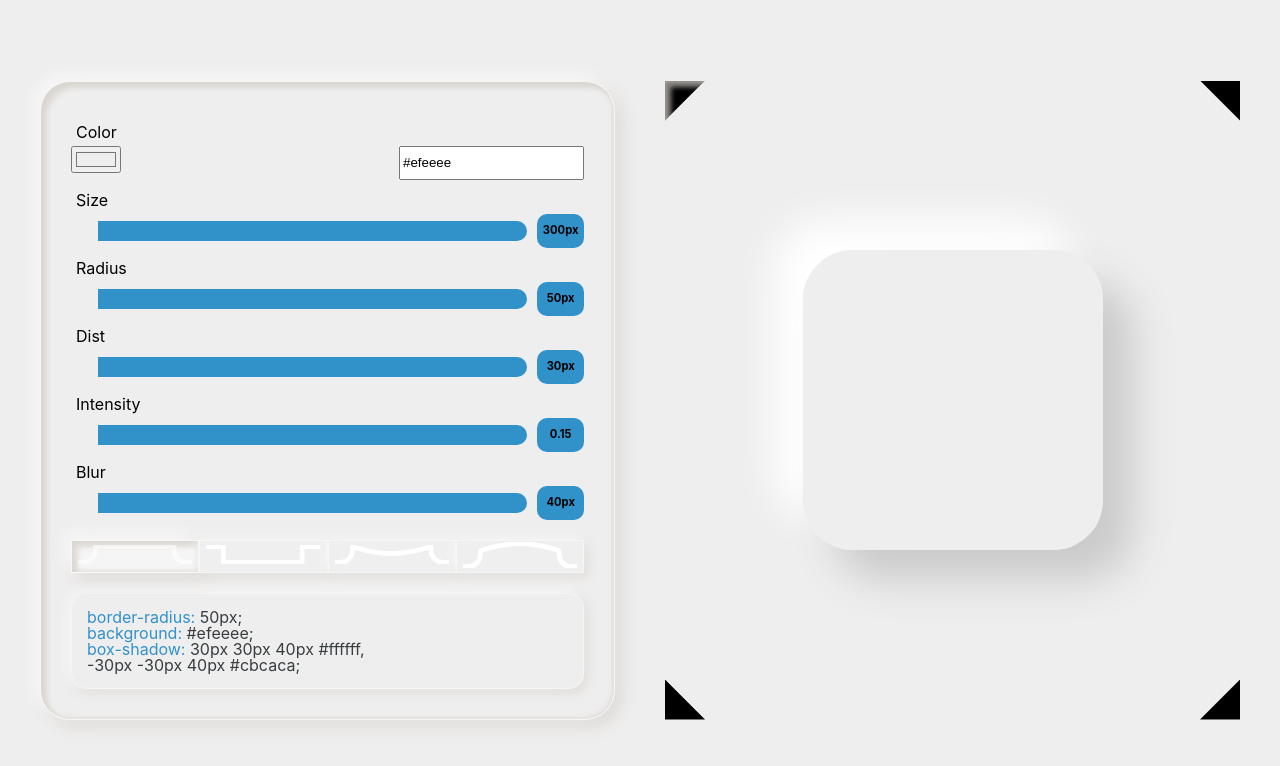
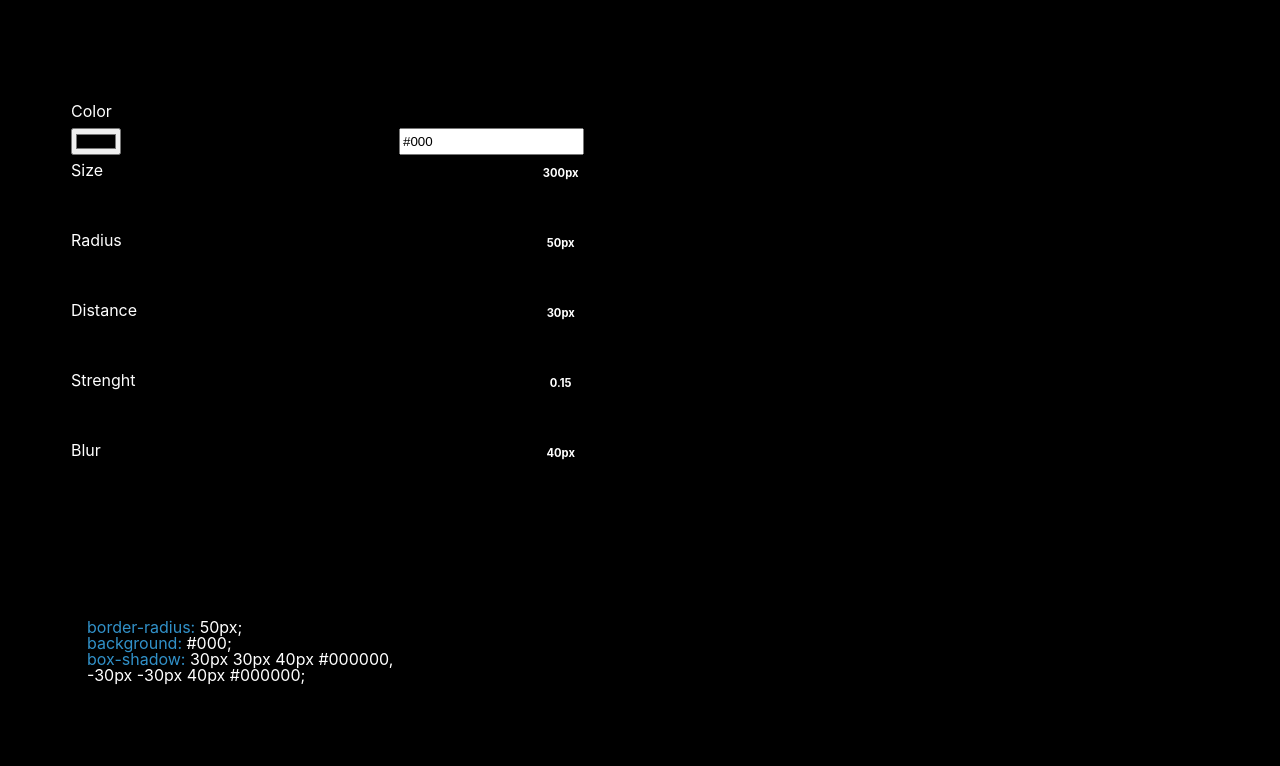
Before and after one commit to Rawallon/Neumorphic-CSS-Generator, a React (Create React App) app: page / in a window 1280 px wide. Shown: the top 766 px of the page. Built offline with nearby package versions, Linux system fonts and the light colour scheme.

Commit message:
UI Changes

```diff
--- a/package.json
+++ b/package.json
@@ -1,5 +1,6 @@
 {
-  "name": "react-neumo",
+  "name": "neumorphic-css-generator",
+  "description": "An app that helps you generates CSS to create UI in the Neumorphic/Neomorphic style.",
   "version": "0.1.0",
   "private": true,
   "dependencies": {
--- a/public/index.html
+++ b/public/index.html
@@ -7,14 +7,14 @@
     <meta name="theme-color" content="#000000" />
     <meta
       name="description"
-      content="Web site created using create-react-app"
+      content="An app that generates CSS code to help you with create UI in the trending new Neumorphic/Neomorphic style."
     />
     <link rel="apple-touch-icon" href="%PUBLIC_URL%/logo192.png" />
     <link rel="manifest" href="%PUBLIC_URL%/manifest.json" />
-    <title>React App</title>
+    <title>Neumorphic CSS Generator</title>
   </head>
   <body>
-    <noscript>You need to enable JavaScript to run this app.</noscript>
+    <noscript>Hey, We need you to enable JavaScript to use this site.</noscript>
     <div id="root"></div>
   </body>
 </html>
--- a/src/App.css
+++ b/src/App.css
@@ -14,11 +14,21 @@
   --positionXOpposite:-20px;
   --positionYOpposite:-20px;
 } */
-*{
+* {
   box-sizing: border-box;
 }
-button{outline: none; cursor: pointer;}
-body{
+
+button {
+  outline: none;
+  cursor: pointer;
+}
+
+label {
+  color: var(--intensityBaa);
+
+}
+
+body {
   height: 100vh;
   width: 100vw;
   background: var(--background);
@@ -27,19 +37,19 @@ body{
   justify-content: center;
 }
 
-.conf{
+.conf {
   display: flex;
   flex-direction: column;
   padding: 30px 30px;
   border-radius: 30px;
   text-align: left;
   position: relative;
-  border: 1px rgba(255, 255, 255, 0.5) solid;
-  box-shadow: inset -1px -1px 5px rgba(209, 205, 199, 0.66),
-  inset 6px 6px 5px rgba(209, 205, 199, 0.66),
-    -6px -6px 16px rgba(255, 255, 255, 0.66),
-    6px 6px 16px rgba(209, 205, 199, 0.66);
+  border: 1px var(--intensityB) solid;
+  transition: box-shadow .3s;
+  box-shadow: var(--positionX) var(--positionY) var(--blur) var(--intensityD),
+    var(--positionXOpposite) var(--positionYOpposite) var(--blur) var(--intensityL);
 }
+
 .App {
   width: 1200px;
   display: grid;
@@ -49,169 +59,190 @@ body{
   justify-content: center;
   text-align: center;
 }
-.row{
+
+.row {
+  position: relative;
   display: grid;
   grid-template-rows: 1fr 1fr;
   grid-template-columns: 10fr 1fr;
   justify-content: center;
 }
-label{ display: block; margin: 10px 5px; text-transform: capitalize; line-height: 0.5em;margin-top: 1em; }
 
-.code span{  color: #3191c9; }
-.code{
+
+.code span {
+  color: #3191c9;
+}
+
+.code {
   border-radius: 15px;
   padding: 15px 15px;
   margin-top: 20px;
-  color: #383D40;
+  color: var(--intensityBaa);
   line-height: 1em;
 }
-.neu{
-  border: 1px rgba(255, 255, 255, 0.4) solid;
-  box-shadow: -3px -3px 11px rgba(255, 255, 255, 0.66),
-  3px 3px 11px rgba(209, 205, 199, 0.66);
+
+.neu {
+  transition: box-shadow .3s;
+  border: 1px var(--intensityS) solid;
+  box-shadow: var(--positionX) var(--positionY) var(--blur) var(--intensityD),
+    var(--positionXOpposite) var(--positionYOpposite) var(--blur) var(--intensityL);
 }
 
-.preview{
+.preview {
   position: relative;
   display: flex;
   align-items: center;
   justify-content: center;
 }
 
-.stat{
+
+
+.shape-switch button:active {
+  background: var(--intensityB);
+  box-shadow: inset var(--positionX) var(--positionY) var(--blur) var(--intensityD),
+    inset var(--positionXOpposite) var(--positionYOpposite) var(--blur) var(--intensityL), 0 0 0 transparent, 0 0 0 transparent;
+}
+
+.shape-switch button {
+  border: 0;
+  border-radius: 5px;
+  background: transparent;
+  margin: 20px 10px;
+  width: 50%;
+  transition: all .3s;
+  box-shadow: inset 0 0 0 transparent, inset 0 0 0 transparent, 12px 12px 24px 0 var(--intensityD),
+    -12px -12px 24px 0 var(--intensityL);
+}
+
+button>svg {
+  filter: brightness(150%);
+  stroke: var(--intensityD);
+  padding: 10px 20px;
+  width: 100%;
+}
+
+.shape-switch {
+  grid-column: 1/3;
+  grid-row: 1/3;
+  display: flex;
+}
+
+.shape-switch>svg {
+  width: 100%;
+  height: auto;
+}
+
+.shape-switch>.active {
+  box-shadow: inset var(--positionX) var(--positionY) var(--blur) var(--intensityD),
+    inset var(--positionXOpposite) var(--positionYOpposite) var(--blur) var(--intensityL);
+  background: var(--intensityB);
+  z-index: -2;
+}
+
+.active>svg {
+  filter: brightness(120%);
+}
+
+.activeA {
+  transform: scale(1.1);
+  opacity: .5;
+  border: 2px solid red;
+}
+
+/* slider  */
+/* please gawd help meeew */
+.stat {
+  color: var(--intensityBaa);
   text-align: center;
   width: 100%;
   display: grid;
   align-content: center;
   font-weight: 700;
-  font-size: .7em;
-  line-height: 1em;
-  border-radius: 10px;
-  grid-row: 2;
-  background: #3191c9;
+  font-size: 0.7em;
 }
 
-input[type=range]:hover label,input[type=range]:hover + label,input[type=range]:hover > label {
-  color: red;
+.lbl {
+  margin-top: 5px;
+  z-index: 1;
+  text-transform: capitalize;
 }
 
-.shape-switch button { margin-top: 20px; width: 50%; }
-.shape-switch{
+input[type="range"] {
+  box-shadow: 6px 6px 10px var(--intensityD),
+    -6px -6px 10px var(--intensityL);
+  overflow: hidden;
+  z-index: 3;
+  border-radius: 100px;
+  background: transparent;
+  position: relative;
+  grid-row: 2;
   grid-column: 1/3;
-  grid-row: 1/3;
-  display: flex;
+  height: 31px;
+  -webkit-appearance: none;
+  width: 100%;
 }
-.shape-switch > svg{
-  width: 100%;
-height: auto;
-}
-.active > svg { stroke-opacity: .6;}
-.active{
-  background: rgba(255, 255, 255, 0.4);
-  transition: all .2s;
-  outline: none;
-  border: 1px rgba(255, 255, 255, 0.4) solid;
-  box-shadow: inset -1px -1px 5px rgba(209, 205, 199, 0.66),
-  inset 6px 6px 5px rgba(209, 205, 199, 0.66),
-    -6px -6px 16px rgba(255, 255, 255, 0.66),
-    6px 6px 16px rgba(209, 205, 199, 0.66);
-}
-/* slider  */
-/* please gawd help meeew */
-input[type=range].slider {
-  grid-row: 2;
 
-  border-radius: 20px;
-  margin: 0px 10px;
-  background-color: transparent;
-  -webkit-appearance: none;
-}
-input[type=range].slider:focus {
+input[type="range"]:focus {
   outline: none;
 }
-input[type=range].slider::-webkit-slider-runnable-track {
-  border-radius: 10px;
-  background: #3191c9;
-  border: 0;
+
+input[type="range"]::-webkit-slider-runnable-track {
   width: 100%;
-  height: 20px;
-  cursor: pointer;
+  height: 100%;
+  box-shadow: inset 6px 6px 10pxvar(--intensityD),
+    inset -6px -6px 10pxvar(--intensityL);
 }
-input[type=range].slider::-webkit-slider-thumb {
-  overflow: hidden;
-  border-top: var(--background) 2px solid;
-  margin-top: 0px;
-  width: 17px;
-  height: 20px;
-  background: var(--background);
-  border: 0;
+
+input[type="range"]::-webkit-slider-thumb {
+  border-radius: 50%;
+  height: 100%;
+  width: 25px;
   cursor: pointer;
   -webkit-appearance: none;
+  border: 1px solid var(--intensityS);
+  background: var(--intensityS);
+  box-shadow: -255px 0px 0px 240px var(--intensityS);
 }
-input[type=range].slider:focus::-webkit-slider-runnable-track {
-  background: #3191c9;
-}
-input[type=range].slider::-moz-range-track {
-  border-radius: 15px;
-  background: #3191c9;
-  border: 0;
+
+input[type="range"]::-moz-range-track {
   width: 100%;
   height: 100%;
-  cursor: pointer;
+  box-shadow: inset 6px 6px 10pxvar(--intensityD),
+    inset -6px -6px 10pxvar(--intensityL);
 }
-input[type=range].slider::-moz-range-thumb {
-  overflow: hidden;
-  border-top: var(--background) 2px solid;
-  border-radius: 0;
-  margin-top: 0px;
-  width: 17px;
-  height: 20px;
-  background: var(--background);
-  border: 0;
+
+input[type="range"]::-moz-range-thumb {
+  border-radius: 50%;
+  height: 100%;
+  width: 25px;
   cursor: pointer;
   -webkit-appearance: none;
+  border: 1px solid var(--intensityS);
+  background: var(--intensityS);
+  box-shadow: -255px 0px 0px 240px var(--intensityS);
 }
-input[type=range].slider::-ms-track {
-  background: #3191c9;
-  border-color: transparent;
-  border-width: 0px 0;
-  color: transparent;
+
+input[type="range"]::-ms-track {
   width: 100%;
-  height: 32px;
-  cursor: pointer;
+  height: 100%;
+  box-shadow: inset 6px 6px 10pxvar(--intensityD),
+    inset -6px -6px 10pxvar(--intensityL);
 }
-input[type=range].slider::-ms-fill-lower {
-  background: #3191c9;
-  border: 0;
-}
-input[type=range].slider::-ms-fill-upper {
-  background: #3191c9;
-  border: 0;
-}
-input[type=range].slider::-ms-thumb {
-  overflow: hidden;
-  border-top: var(--background) 2px solid;
-  border-radius: 0;
-  margin-top: 0px;
-  width: 17px;
-  height: 20px;
-  background: var(--background);
-  border: 0;
+input[type="range"]::-ms-thumb {
+  border-radius: 50%;
+  height: 100%;
+  width: 25px;
   cursor: pointer;
   -webkit-appearance: none;
+  border: 1px solid var(--intensityS);
+  background: var(--intensityS);
+  box-shadow: -255px 0px 0px 240px var(--intensityS);
 }
-input[type=range].slider:focus::-ms-fill-lower {
-  background: #3191c9;
+
+input[type="range"]:focus::-ms-fill-lower {
+  background: #5c5ff8;
 }
-input[type=range].slider:focus::-ms-fill-upper {
-  background: #3191c9;
+
+input[type="range"]:focus::-ms-fill-upper {
+  background: #5c5ff8;
 }
-/*TODO: Use one of the selectors from https://stackoverflow.com/a/20541859/7077589 and figure out
-how to remove the vertical space around the range input in IE*/
-@supports (-ms-ime-align:auto) {
-  /* Pre-Chromium Edge only styles, selector taken from hhttps://stackoverflow.com/a/32202953/7077589 */
-  input[type=range].slider {
-    margin: 0;
-    /*Edge starts the margin from the thumb, not the track as other browsers do*/
-  }
-}
--- a/src/App.tsx
+++ b/src/App.tsx
@@ -25,7 +25,7 @@ function App() {
   const [dist, setDist] = useState(20);
   const [intensity, setIntensity] = useState(0.15);
   const [blur, setBlur] = useState(60);
-  const [background, setBackground] = useState("#efeeee");
+  const [background, setBackground] = useState("#000");
   const [bgInput, setBgInput] = useState(background);
   const [shape, setShape] = useState(0);
   const [angle, setAngle] = useState(0);
@@ -85,8 +85,23 @@ function App() {
       "--intensityD",
       createShades(background, intensity * -1)
     );
+    document.documentElement.style.setProperty(
+      "--intensityS",
+      createShades(background, (intensity - 0.7)  * -1)
+    );
+    document.documentElement.style.setProperty(
+      "--intensityB",
+      createShades(background, intensity - 0.15 )
+    );
+    if(background.toString().charAt(1) == "1" || background.toString().charAt(1) == "0" )
+    document.documentElement.style.setProperty("--intensityBaa", "#fff");
+    else if(background.toString().charAt(1) == "f" || background.toString().charAt(1) == "e"  || background.toString().charAt(1) == "d"  || background.toString().charAt(1) == "b" )
+    document.documentElement.style.setProperty("--intensityBaa", "#000");
+    else
+    document.documentElement.style.setProperty("--intensityBaa", createShades(background, 0.7));
 
   }, [background, dist, intensity, blur, shape]);
+
 
 
   useEffect(() => {
--- a/src/component/Configurator.tsx
+++ b/src/component/Configurator.tsx
@@ -51,6 +51,7 @@ export const Configurator: React.FC<Props> = ({
     if (nSize >= 5 && nSize <= 50) setDist(nSize);
   }, [size, setDist]);
 
+
   return (
     <div className="conf">
       <div className="row">
@@ -61,7 +62,7 @@ export const Configurator: React.FC<Props> = ({
           id="head"
           name="head"
           value={bg}
-          onChange={(e) => setBg(e.target.value)}
+          onChange={(e) => {setBg(e.target.value); setBgInput(e.target.value);}}
         ></input>
         <input
           type="text"
@@ -72,7 +73,7 @@ export const Configurator: React.FC<Props> = ({
         ></input>
       </div>
       <div className="row">
-        <label htmlFor="size">size</label>
+        <label className="lbl" htmlFor="size">size</label>
         <input
           className="slider "
           id="size"
@@ -85,7 +86,7 @@ export const Configurator: React.FC<Props> = ({
         <span className="stat">{size}px</span>
       </div>
       <div className="row">
-        <label htmlFor="radius">radius</label>
+        <label className="lbl" htmlFor="radius">radius</label>
         <input
           className="slider "
           id="radius"
@@ -98,7 +99,7 @@ export const Configurator: React.FC<Props> = ({
         <span className="stat">{radius}px</span>
       </div>
       <div className="row">
-        <label htmlFor="dist">dist</label>
+        <label className="lbl" htmlFor="dist">distance</label>
         <input
           className="slider "
           id="dist"
@@ -112,7 +113,7 @@ export const Configurator: React.FC<Props> = ({
       </div>
 
       <div className="row">
-        <label htmlFor="dist">intensity</label>
+        <label className="lbl" htmlFor="dist">strenght</label>
         <input
           className="slider "
           id="dist"
@@ -127,7 +128,7 @@ export const Configurator: React.FC<Props> = ({
       </div>
 
       <div className="row">
-        <label htmlFor="dist">blur</label>
+        <label className="lbl" htmlFor="dist">blur</label>
         <input
           className="slider "
           id="dist"
@@ -142,7 +143,7 @@ export const Configurator: React.FC<Props> = ({
 
       <div className="row">
         <div className="shape-switch">
-          <button className={shape === 0 ? "active" : "neu"} onClick={() => setShape(0)} data-shape="0" name="flat" title="Flat">
+          <button className={shape === 0? "active" : ""} onClick={() => setShape(0)} data-shape="0" name="flat" title="Flat">
             <svg
               viewBox="0 0 145 24"
               fill="none"
@@ -156,7 +157,7 @@ export const Configurator: React.FC<Props> = ({
               ></path>
             </svg>
           </button>
-          <button className={shape === 1 ? "active" : "neu"} onClick={() => setShape(1)} data-shape="1" name="pressed" title="Pressed">
+          <button className={shape === 1? "active" : ""} onClick={() => setShape(1)} data-shape="1" name="pressed" title="Pressed">
             <svg
               viewBox="0 0 145 24"
               fill="none"
@@ -171,7 +172,7 @@ export const Configurator: React.FC<Props> = ({
             </svg>
           </button>
 
-          <button className={shape === 2 ? "active" : "neu"} onClick={() => setShape(2)} data-shape="2" name="concave" title="Concave">
+          <button className={shape === 2? "active" : ""} onClick={() => setShape(2)} data-shape="2" name="concave" title="Concave">
             <svg
               viewBox="0 0 145 24"
 
@@ -186,7 +187,7 @@ export const Configurator: React.FC<Props> = ({
               ></path>
             </svg>
           </button>
-          <button className={shape === 3 ? "active" : "neu"} onClick={() => setShape(3)} data-shape="3" name="convex" title="Convex">
+          <button className={shape === 3? "active" : ""} onClick={() => setShape(3)} data-shape="3" name="convex" title="Convex">
             <svg
               viewBox="0 0 145 33"
               fill="none"
--- a/src/component/Preview.css
+++ b/src/component/Preview.css
@@ -1,4 +1,5 @@
 .box {
+  transition: box-shadow .3s;
   border-radius: var(--radius);
   background: linear-gradient(
     var(--angle),
@@ -21,7 +22,7 @@
 
 .preview button{
   border: 0;
-  background: #000;
+  background: var(--intensityS);
   width: 40px;
   height: 40px;
   transition: all .2s;
--- a/src/component/Preview.tsx
+++ b/src/component/Preview.tsx
@@ -25,10 +25,10 @@ export const Preview: React.FC<props> = ({
   }, [size, radius]);
   return (
     <div className="preview">
-      <button className={`leftU${angle === 0 ? " active" : ""}`} onClick={() => setAngle(0)}></button>
-      <button className={`rightU${angle === 1 ? " active" : ""}`} onClick={() => setAngle(1)}></button>
-      <button className={`rightD${angle === 2 ? " active" : ""}`} onClick={() => setAngle(2)}></button>
-      <button className={`leftD${angle === 3 ? " active" : ""}`} onClick={() => setAngle(3)}></button>
+      <button className={`leftU${angle === 0 ? " activeA" : ""}`} onClick={() => setAngle(0)}></button>
+      <button className={`rightU${angle === 1 ? " activeA" : ""}`} onClick={() => setAngle(1)}></button>
+      <button className={`rightD${angle === 2 ? " activeA" : ""}`} onClick={() => setAngle(2)}></button>
+      <button className={`leftD${angle === 3 ? " activeA" : ""}`} onClick={() => setAngle(3)}></button>
       <div className={`box${shape === 3 ? " pressed" : ""}`}></div>
     </div>
   );
```
